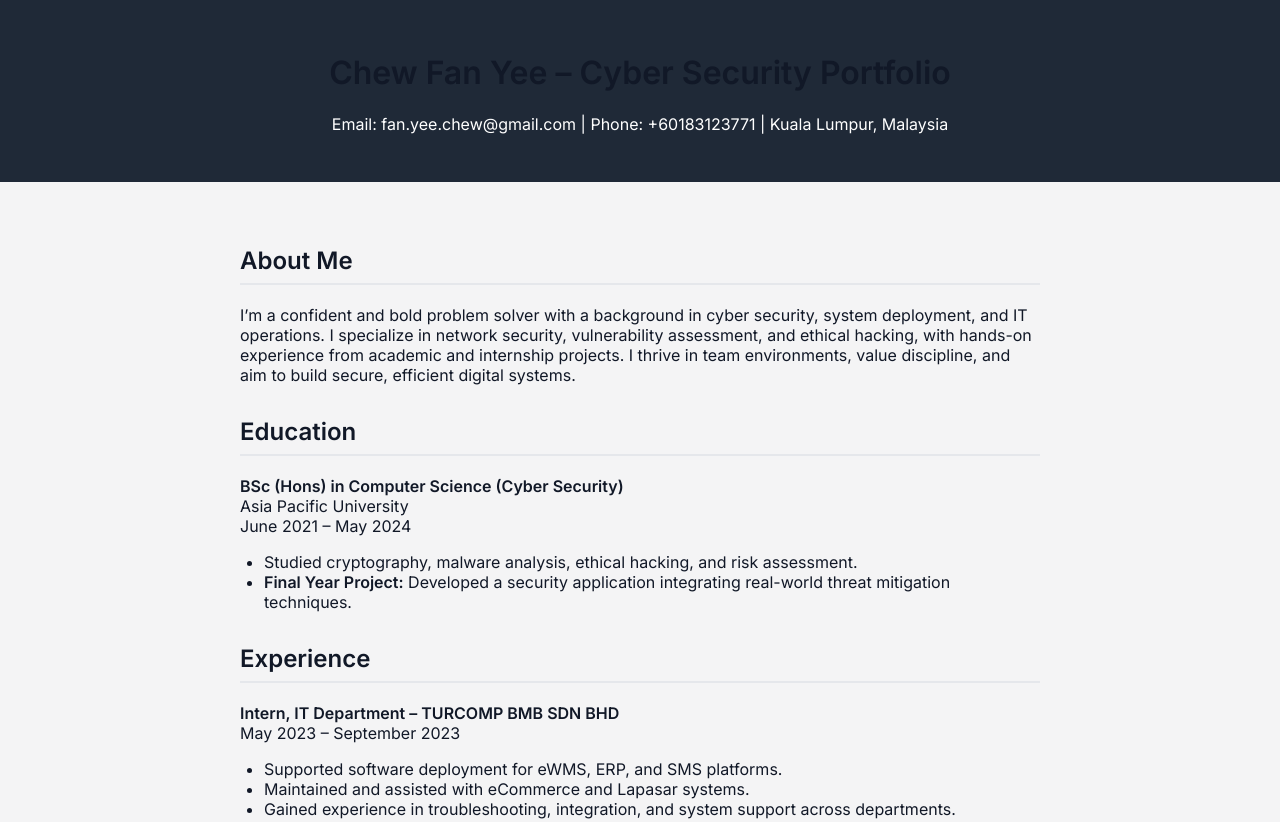
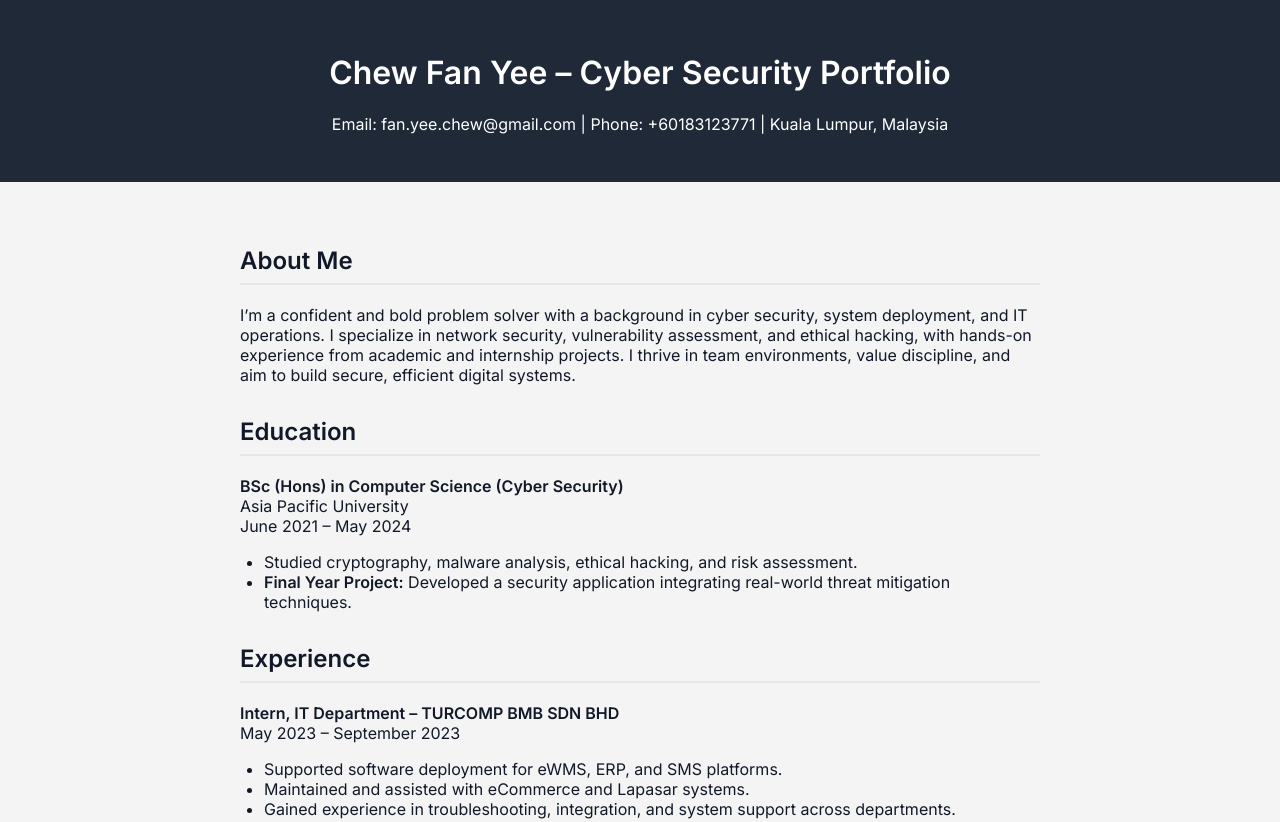
Before and after one commit to Nickbaka/Portfolio, a plain HTML site: page index.html in a window 1280 px wide. Shown: the top 822 px of the page. Drawn offline with Linux system fonts and the light colour scheme.

Commit message:
Update index.html

```diff
--- a/index.html
+++ b/index.html
@@ -55,7 +55,7 @@
 </head>
 <body>
   <header>
-    <h1>Chew Fan Yee – Cyber Security Portfolio</h1>
+    <h1 style="color: white;">Chew Fan Yee – Cyber Security Portfolio</h1>
     <p>Email: fan.yee.chew@gmail.com | Phone: +60183123771 | Kuala Lumpur, Malaysia</p>
   </header>
   <main>
```
